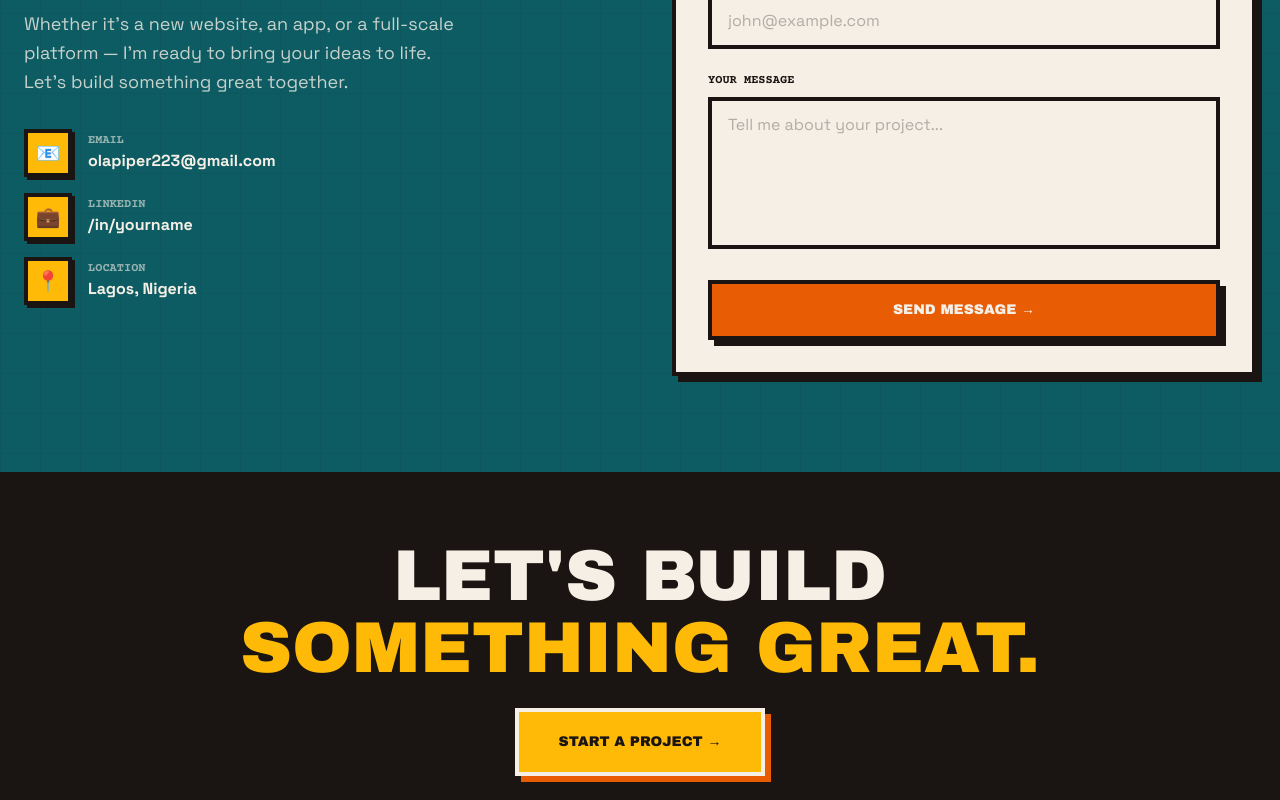
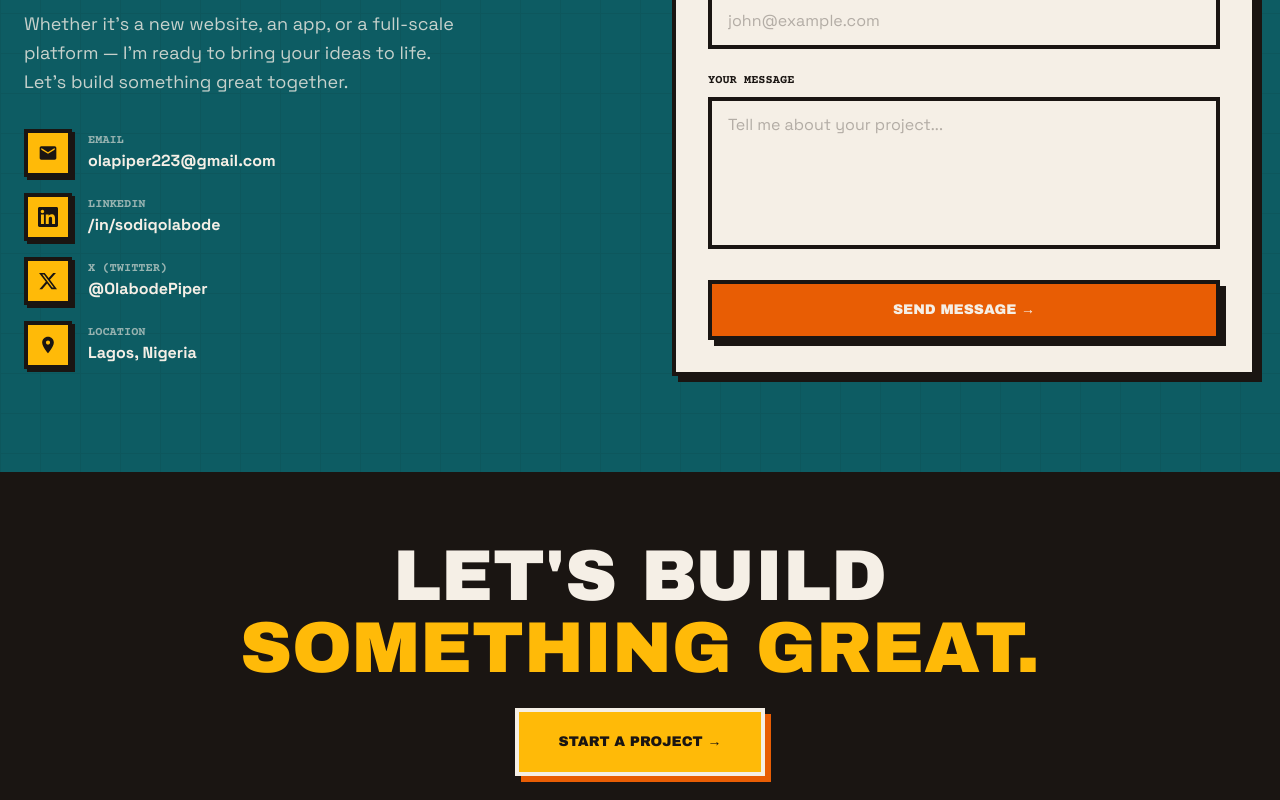
Before and after one commit to opiper21/portfolio, a React (Vite) app: page / in a window 1280 px wide. Shown: the part 4280-5080 px from the top of the page. Built offline with nearby package versions, Linux system fonts and the light colour scheme.

Commit message:
Add LinkedIn and X links, footer socials, consistent SVG icons

```diff
--- a/src/components/Contacts.tsx
+++ b/src/components/Contacts.tsx
@@ -79,7 +79,13 @@ function Contact() {
             <div className="space-y-4">
               <div className="flex items-center gap-4">
                 <div className="w-12 h-12 bg-mustard border-4 border-brown flex items-center justify-center shadow-retro-sm">
-                  <span className="text-xl">📧</span>
+                  <svg
+                    viewBox="0 0 24 24"
+                    aria-hidden="true"
+                    className="w-5 h-5 text-brown fill-current"
+                  >
+                    <path d="M20 4H4c-1.1 0-1.99.9-1.99 2L2 18c0 1.1.9 2 2 2h16c1.1 0 2-.9 2-2V6c0-1.1-.9-2-2-2zm0 4l-8 5-8-5V6l8 5 8-5v2z" />
+                  </svg>
                 </div>
                 <div>
                   <p className="font-mono text-xs uppercase font-bold text-cream/60">
@@ -93,19 +99,63 @@ function Contact() {
 
               <div className="flex items-center gap-4">
                 <div className="w-12 h-12 bg-mustard border-4 border-brown flex items-center justify-center shadow-retro-sm">
-                  <span className="text-xl">💼</span>
+                  <svg
+                    viewBox="0 0 24 24"
+                    aria-hidden="true"
+                    className="w-5 h-5 text-brown fill-current"
+                  >
+                    <path d="M20.447 20.452h-3.554v-5.569c0-1.328-.027-3.037-1.852-3.037-1.853 0-2.136 1.445-2.136 2.939v5.667H9.351V9h3.414v1.561h.046c.477-.9 1.637-1.85 3.37-1.85 3.601 0 4.267 2.37 4.267 5.455v6.286zM5.337 7.433c-1.144 0-2.063-.926-2.063-2.065 0-1.138.92-2.063 2.063-2.063 1.14 0 2.064.925 2.064 2.063 0 1.139-.925 2.065-2.064 2.065zm1.782 13.019H3.555V9h3.564v11.452zM22.225 0H1.771C.792 0 0 .774 0 1.729v20.542C0 23.227.792 24 1.771 24h20.451C23.2 24 24 23.227 24 22.271V1.729C24 .774 23.2 0 22.222 0h.003z" />
+                  </svg>
                 </div>
                 <div>
                   <p className="font-mono text-xs uppercase font-bold text-cream/60">
                     LinkedIn
                   </p>
-                  <p className="text-cream font-bold">/in/yourname</p>
+                  <a
+                    href="https://www.linkedin.com/in/sodiqolabode"
+                    target="_blank"
+                    rel="noopener noreferrer"
+                    className="text-cream font-bold hover:text-mustard transition-colors"
+                  >
+                    /in/sodiqolabode
+                  </a>
                 </div>
               </div>
 
               <div className="flex items-center gap-4">
                 <div className="w-12 h-12 bg-mustard border-4 border-brown flex items-center justify-center shadow-retro-sm">
-                  <span className="text-xl">📍</span>
+                  <svg
+                    viewBox="0 0 24 24"
+                    aria-hidden="true"
+                    className="w-5 h-5 text-brown fill-current"
+                  >
+                    <path d="M18.244 2.25h3.308l-7.227 8.26 8.502 11.24H16.17l-5.214-6.817L4.99 21.75H1.68l7.73-8.835L1.254 2.25H8.08l4.713 6.231zm-1.161 17.52h1.833L7.084 4.126H5.117z" />
+                  </svg>
+                </div>
+                <div>
+                  <p className="font-mono text-xs uppercase font-bold text-cream/60">
+                    X (Twitter)
+                  </p>
+                  <a
+                    href="https://x.com/OlabodePiper"
+                    target="_blank"
+                    rel="noopener noreferrer"
+                    className="text-cream font-bold hover:text-mustard transition-colors"
+                  >
+                    @OlabodePiper
+                  </a>
+                </div>
+              </div>
+
+              <div className="flex items-center gap-4">
+                <div className="w-12 h-12 bg-mustard border-4 border-brown flex items-center justify-center shadow-retro-sm">
+                  <svg
+                    viewBox="0 0 24 24"
+                    aria-hidden="true"
+                    className="w-5 h-5 text-brown fill-current"
+                  >
+                    <path d="M12 2C8.13 2 5 5.13 5 9c0 5.25 7 13 7 13s7-7.75 7-13c0-3.87-3.13-7-7-7zm0 9.5c-1.38 0-2.5-1.12-2.5-2.5s1.12-2.5 2.5-2.5 2.5 1.12 2.5 2.5-1.12 2.5-2.5 2.5z" />
+                  </svg>
                 </div>
                 <div>
                   <p className="font-mono text-xs uppercase font-bold text-cream/60">
--- a/src/components/Footer.tsx
+++ b/src/components/Footer.tsx
@@ -4,7 +4,9 @@ function Footer() {
   // 🌐 External links (social profiles)
   const socials = [
     { name: "GitHub", url: "https://github.com/opiper21" },
-    { name: "Email", url: "mailto:sodiqolabode@gmail.com" },
+    { name: "LinkedIn", url: "https://www.linkedin.com/in/sodiqolabode" },
+    { name: "X", url: "https://x.com/OlabodePiper" },
+    { name: "Email", url: "mailto:olapiper223@gmail.com" },
   ];
 
   // 🏠 In-page navigation (jumps to sections)
```
